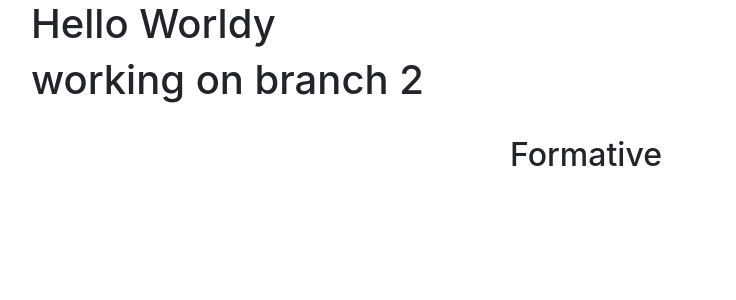
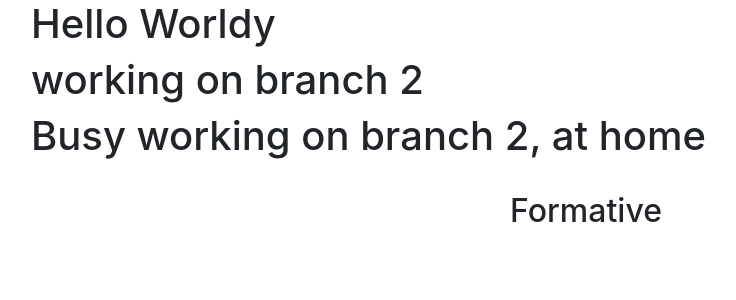
Before and after one commit to jkinita/Formative_3.2, a React (Create React App) app: page / in a window 1280 px wide. Shown: the top 300 px of the page, without its empty margins (54-790 px from the left). Built offline with nearby package versions, Linux system fonts and the light colour scheme.

Commit message:
working at home

```diff
--- a/src/App.js
+++ b/src/App.js
@@ -8,6 +8,7 @@ class App extends React.Component {
       <div className="container-lg">
         <h1>Hello Worldy</h1>
         <h1>working on branch 2</h1>
+        <h1>Busy working on branch 2, at home</h1>
         <Header />
       </div>
     );
```
